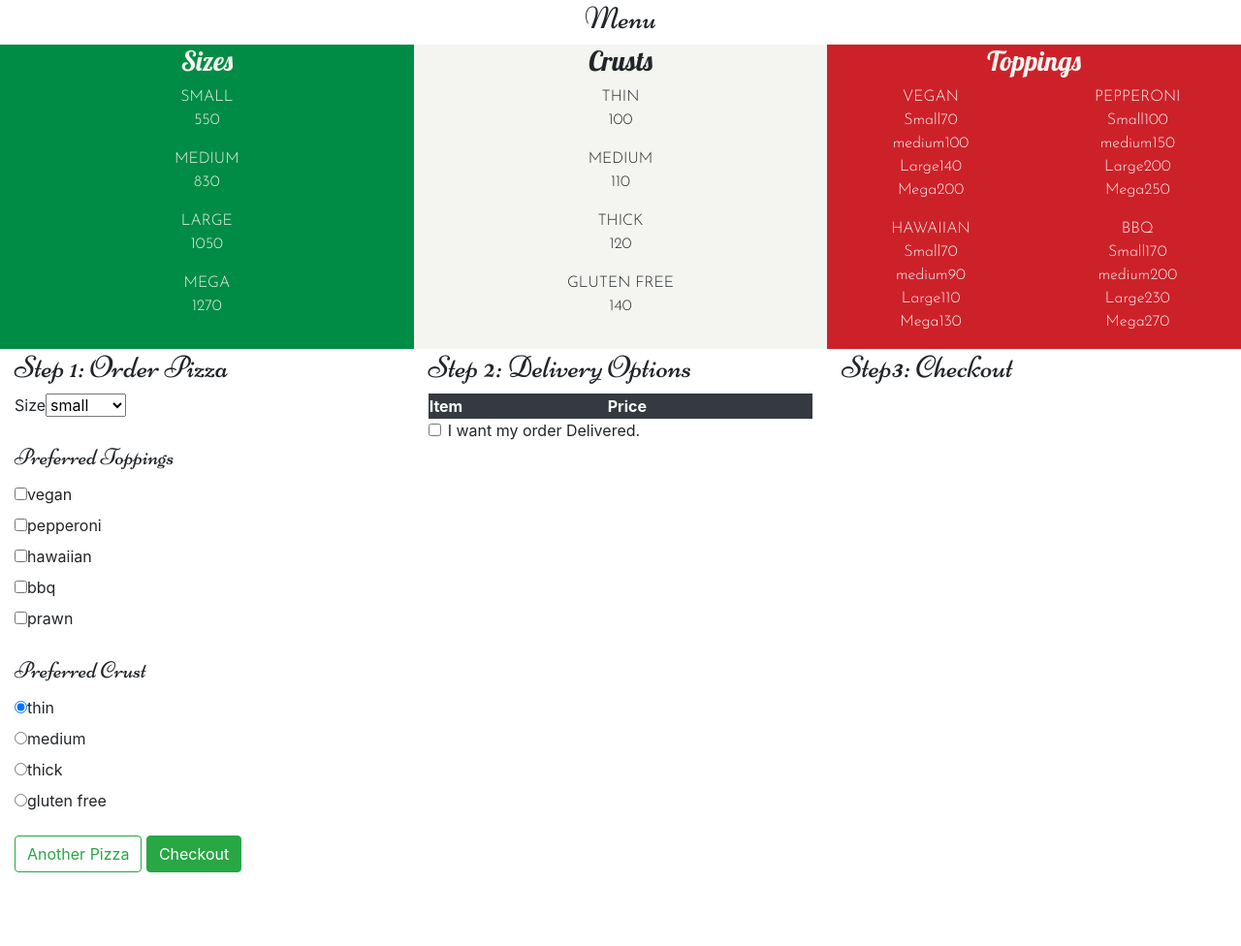
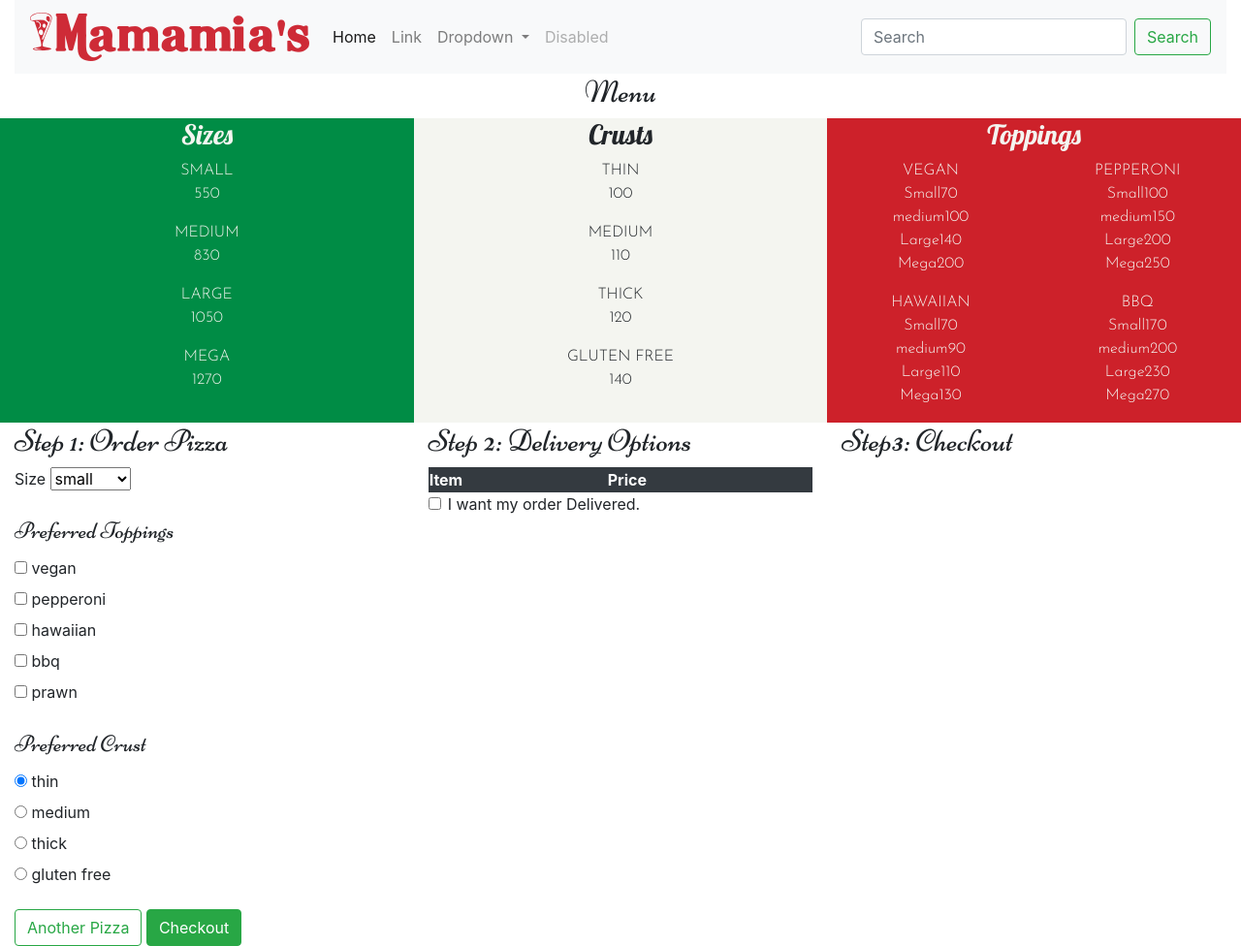
Before and after one commit to BwanaQ/mamamia, a plain HTML site: page index.html in a window 1280 px wide. Shown: the whole page at 97% size. Before the commit the page ends 900 px from the top, so only its background shows below. Drawn offline with nearby package versions, Linux system fonts and the light colour scheme; a small style sheet from the web is missing.

Commit message:
add navbar

```diff
--- a/index.html
+++ b/index.html
@@ -8,15 +8,12 @@
   <meta name="description" content="">
   <meta name="viewport" content="width=device-width, initial-scale=1, shrink-to-fit=no">
   <link rel="preconnect" href="https://fonts.gstatic.com">
-  <link rel="stylesheet" href="https://stackpath.bootstrapcdn.com/bootstrap/4.5.2/css/bootstrap.min.css"
-    integrity="sha384-JcKb8q3iqJ61gNV9KGb8thSsNjpSL0n8PARn9HuZOnIxN0hoPVmmDGMN5t9UJ0Z" crossorigin="anonymous">
+  <link rel="stylesheet" href="https://stackpath.bootstrapcdn.com/bootstrap/4.5.2/css/bootstrap.min.css" crossorigin="anonymous">
   <link rel="stylesheet" href="./css/styles.css">
   <script src="https://ajax.googleapis.com/ajax/libs/jquery/3.5.1/jquery.min.js"></script>
-  <script src="https://cdnjs.cloudflare.com/ajax/libs/popper.js/1.14.7/umd/popper.min.js"
-    integrity="sha384-UO2eT0CpHqdSJQ6hJty5KVphtPhzWj9WO1clHTMGa3JDZwrnQq4sF86dIHNDz0W1" crossorigin="anonymous">
+  <script src="https://cdnjs.cloudflare.com/ajax/libs/popper.js/1.14.7/umd/popper.min.js" crossorigin="anonymous">
   </script>
-  <script src="https://stackpath.bootstrapcdn.com/bootstrap/4.3.1/js/bootstrap.min.js"
-    integrity="sha384-JjSmVgyd0p3pXB1rRibZUAYoIIy6OrQ6VrjIEaFf/nJGzIxFDsf4x0xIMB07jRM" crossorigin="anonymous">
+  <script src="https://stackpath.bootstrapcdn.com/bootstrap/4.3.1/js/bootstrap.min.js" crossorigin="anonymous">
   </script>
 
 
@@ -25,12 +22,48 @@
 
 <body>
   <div class="container-fluid">
+    <nav class="navbar navbar-expand-lg navbar-light bg-light">
+      <a class="navbar-brand" href="#"><img src="./img/logo.png"></a>
+      <button class="navbar-toggler" type="button" data-toggle="collapse" data-target="#navbarSupportedContent" aria-controls="navbarSupportedContent" aria-expanded="false" aria-label="Toggle navigation">
+        <span class="navbar-toggler-icon"></span>
+      </button>
+
+      <div class="collapse navbar-collapse" id="navbarSupportedContent">
+        <ul class="navbar-nav mr-auto">
+          <li class="nav-item active">
+            <a class="nav-link" href="#">Home <span class="sr-only">(current)</span></a>
+          </li>
+          <li class="nav-item">
+            <a class="nav-link" href="#">Link</a>
+          </li>
+          <li class="nav-item dropdown">
+            <a class="nav-link dropdown-toggle" href="#" id="navbarDropdown" role="button" data-toggle="dropdown" aria-haspopup="true" aria-expanded="false">
+              Dropdown
+            </a>
+            <div class="dropdown-menu" aria-labelledby="navbarDropdown">
+              <a class="dropdown-item" href="#">Action</a>
+              <a class="dropdown-item" href="#">Another action</a>
+              <div class="dropdown-divider"></div>
+              <a class="dropdown-item" href="#">Something else here</a>
+            </div>
+          </li>
+          <li class="nav-item">
+            <a class="nav-link disabled" href="#">Disabled</a>
+          </li>
+        </ul>
+        <form class="form-inline my-2 my-lg-0">
+          <input class="form-control mr-sm-2" type="search" placeholder="Search" aria-label="Search">
+          <button class="btn btn-outline-success my-2 my-sm-0" type="submit">Search</button>
+        </form>
+      </div>
+    </nav>
+
     <div class="row text-center">
       <div class="col-12">
         <h2>Menu</h2>
       </div>
     </div>
-    <div id="menu" class="row">
+    <div id="menu" class="row text-center">
       <!--display menu-->
     </div>
 
@@ -129,42 +162,3 @@
 </body>
 
 </html>
-<!--
-<div class="new-pizza">
-  <div class="form-group">
-    <label for="size">Size</label>
-    <select name="size" id="size" form="new-pizza-order">
-    '<option value="'small.pizzaPrice'">'small.pizzaName'</option>'
-    '<option value="'medium.pizzaPrice'">'medium.pizzaName'</option>'
-    '<option value="'large.pizzaPrice'">'large.pizzaName'</option>'
-    '<option value="'mega.pizzaPrice'">'mega.pizzaName'</option>'
-  '</select>'
-
-  '</div>'
-  '<div class="form-group">'
-    '<fieldset>'
-      '<legend>Preferred Toppings</legend>'
-      '<input type="checkbox" name="toppings" value="'vegeterian.toppingPrice'"><label>'vegeterian.toppingName'</label><br>'
-      '<input type="checkbox" name="toppings" value="'pepperoni.toppingPrice'"><label>'pepperoni.toppingName'</label><br>'
-      '<input type="checkbox" name="toppings" value="'hawaiian.toppingPrice'"><label>'hawaiian.toppingName'</label><br>'
-      '<input type="checkbox" name="toppings" value="'bbq.toppingPrice'"><label>'bbq.toppingName'</label><br>'
-      '<input type="checkbox" name="toppings" value="'prawn.toppingPrice'"><label>'prawn.toppingName'</label><br>'
-    '</fieldset>'
-  '</div>'
-  '<div class="form-group">'
-    '<fieldset>'
-      '<legend>Preferred Crust</legend>'
-      '<input type="radio" id="'thinCrust.crustName'" name="crust" value="'thinCrust.crustPrice'"checked>'
-      '<label for="'thinCrust.crustName'">'thinCrust.crustName'</label><br>'
-      '<input type="radio" id="'mediumCrust.crustName'" name="crust" value="'mediumCrust.crustPrice'">'
-      '<label for="'mediumCrust.crustName'">'mediumCrust.crustName'</label><br>'
-      '<input type="radio" id="'thickCrust.crustName'" name="crust" value="'thickCrust.crustPrice'">'
-      '<label for="'thickCrust.crustName'">'thickCrust.crustName'</label><br>'
-      '<input type="radio" id="'glutenFreeCrust.crustName'" name="crust" value="'glutenFreeCrust.crustPrice'">'
-      '<label for="'glutenFreeCrust.crustName'">'glutenFreeCrust.crustName'</label><br>'
-    '</fieldset>'
-  '</div>'
-'</div>'
-
-
--->
--- a/js/scripts.js
+++ b/js/scripts.js
@@ -117,42 +117,6 @@ document.getElementById("menu").innerHTML = '<div class="col-lg-4 col-md-4 col-s
                                               '</div>'
 
 //create form via js
-document.getElementById("new-pizzas").innerHTML = '<div class="new-pizza">' +
-                                                    '<div class="form-group">' +
-                                                      '<label for="size">Size</label>' +
-                                                      '<select name="size" id="size" form="new-pizza-order">'+
-                                                      '<option value="'+small.pizzaPrice+'">'+small.pizzaName+'</option>'+
-                                                      '<option value="'+medium.pizzaPrice+'">'+medium.pizzaName+'</option>'+
-                                                      '<option value="'+large.pizzaPrice+'">'+large.pizzaName+'</option>'+
-                                                      '<option value="'+mega.pizzaPrice+'">'+mega.pizzaName+'</option>'+
-                                                    '</select>'+
-
-                                                    '</div>' +
-                                                    '<div class="form-group">' +
-                                                      '<fieldset>'+
-                                                        '<legend>Preferred Toppings</legend>'+
-                                                        '<input type="checkbox" name="toppings" value="'+vegeterian.toppingPrice+'"><label>'+vegeterian.toppingName+'</label><br>'+
-                                                        '<input type="checkbox" name="toppings" value="'+pepperoni.toppingPrice+'"><label>'+pepperoni.toppingName+'</label><br>'+
-                                                        '<input type="checkbox" name="toppings" value="'+hawaiian.toppingPrice+'"><label>'+hawaiian.toppingName+'</label><br>'+
-                                                        '<input type="checkbox" name="toppings" value="'+bbq.toppingPrice+'"><label>'+bbq.toppingName+'</label><br>'+
-                                                        '<input type="checkbox" name="toppings" value="'+prawn.toppingPrice+'"><label>'+prawn.toppingName+'</label><br>'+
-                                                      '</fieldset>'+
-                                                    '</div>' +
-                                                    '<div class="form-group">' +
-                                                      '<fieldset>'+
-                                                        '<legend>Preferred Crust</legend>'+
-                                                        '<input type="radio" id="'+thinCrust.crustName+'" name="crust" value="'+thinCrust.crustPrice+'"checked>'+
-                                                        '<label for="'+thinCrust.crustName+'">'+thinCrust.crustName+'</label><br>'+
-                                                        '<input type="radio" id="'+mediumCrust.crustName+'" name="crust" value="'+mediumCrust.crustPrice+'">'+
-                                                        '<label for="'+mediumCrust.crustName+'">'+mediumCrust.crustName+'</label><br>'+
-                                                        '<input type="radio" id="'+thickCrust.crustName+'" name="crust" value="'+thickCrust.crustPrice+'">'+
-                                                        '<label for="'+thickCrust.crustName+'">'+thickCrust.crustName+'</label><br>'+
-                                                        '<input type="radio" id="'+glutenFreeCrust.crustName+'" name="crust" value="'+glutenFreeCrust.crustPrice+'">'+
-                                                        '<label for="'+glutenFreeCrust.crustName+'">'+glutenFreeCrust.crustName+'</label><br>'+
-                                                      '</fieldset>'+
-                                                    '</div>' +
-                                                  '</div>'
-
 //form for new pizza
 $(document).ready(function() {
   $("#add-pizza").click(function() {
```
